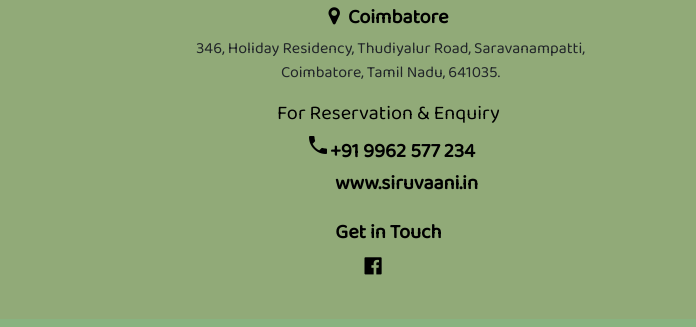
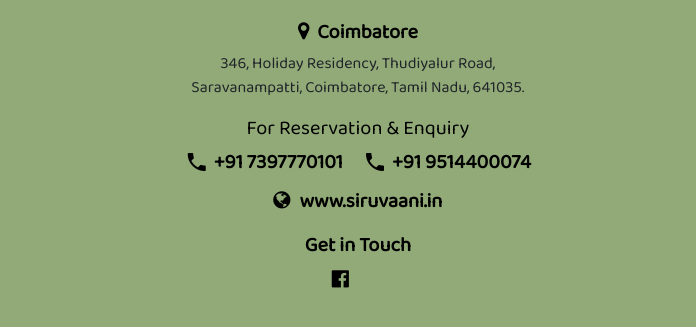
Before and after one commit to Arun-Python-code/restaurants-web-, a plain HTML site: page index.html in a window 1280 px wide. Shown: the part 5737-6064 px from the top of the page, 584-1280 px from the left. Drawn offline with nearby package versions, Linux system fonts and the light colour scheme; some icons are missing.

Commit message:
srivanni last update6

```diff
--- a/index.html
+++ b/index.html
@@ -633,7 +633,8 @@
               </div>
               <div class="col-md-6" style="padding-top: 1%">
                 <div style="text-align: center">
-                  <div class="map-response" style="text-align: center">
+                  <!-- Google Map -->
+                  <div class="map-response">
                     <iframe
                       src="https://www.google.com/maps/embed?pb=!1m18!1m12!1m3!1d3915.452703454831!2d76.99593537499847!3d11.079598989088243!2m3!1f0!2f0!3f0!3m2!1i1024!2i768!4f13.1!3m3!1m2!1s0x3ba8f7789b5437a1%3A0x8a40be9dcbf276d5!2sSiruvaani!5e0!3m2!1sen!2sin!4v1754370687338!5m2!1sen!2sin"
                       width="100%"
@@ -644,59 +645,89 @@
                       referrerpolicy="no-referrer-when-downgrade"
                     ></iframe>
                   </div>
-                  <div class="contact-details">
+
+                  <!-- Contact Details -->
+                  <div
+                    class="contact-details"
+                    style="padding-top: 15px; padding-left: 20%"
+                  >
+                    <h5 style="color: #000; font-weight: bold">
+                      <i class="fa fa-map-marker"></i>&nbsp; Coimbatore
+                    </h5>
+                    <p>
+                      346, Holiday Residency, Thudiyalur Road,<br />
+                      Saravanampatti, Coimbatore, Tamil Nadu, 641035.
+                    </p>
+
+                    <h5 style="color: #000; font-weight: normal">
+                      For Reservation &amp; Enquiry
+                    </h5>
+
+                    <!-- Phone Numbers -->
                     <h5
-                      class="text-center"
-                      style="color: #000; font-weight: bold"
+                      style="
+                        display: flex;
+                        justify-content: center;
+                        gap: 20px;
+                        flex-wrap: wrap;
+                        margin-top: 10px;
+                      "
                     >
-                      <i class="fa fa-map-marker"></i>&nbsp; Coimbatore&nbsp;
+                      <div
+                        style="
+                          display: flex;
+                          align-items: center;
+                          gap: 5px;
+                          color: #000;
+                          font-weight: bold;
+                        "
+                      >
+                        <i class="material-icons">phone</i>
+                        <a
+                          href="tel:+917397770101"
+                          style="text-decoration: none; color: inherit"
+                          >+91 7397770101</a
+                        >
+                      </div>
+                      <div
+                        style="
+                          display: flex;
+                          align-items: center;
+                          gap: 5px;
+                          color: #000;
+                          font-weight: bold;
+                        "
+                      >
+                        <i class="material-icons">phone</i>
+                        <a
+                          href="tel:+919514400074"
+                          style="text-decoration: none; color: inherit"
+                          >+91 9514400074</a
+                        >
+                      </div>
                     </h5>
-                    <p class="text-center">
-                      346, Holiday Residency, Thudiyalur Road, Saravanampatti,
-                      Coimbatore, Tamil Nadu, 641035.
-                    </p>
-                    <h5 class="text-center" style="color: #000">
-                      <span style="font-weight: normal !important"
-                        >For Reservation &amp; Enquiry&nbsp;</span
+
+                    <!-- Website Link -->
+                    <h5 style="margin-top: 15px">
+                      <a
+                        href="https://www.siruvaani.in/"
+                        target="_blank"
+                        style="
+                          text-decoration: none;
+                          color: #000;
+                          font-weight: bold;
+                        "
                       >
+                        <i class="fa fa-globe" style="margin-right: 5px"></i>
+                        www.siruvaani.in
+                      </a>
                     </h5>
+
+                    <!-- Social Media -->
                     <h5
-                      class="text-center"
-                      style="color: #000; font-weight: bold"
+                      style="color: #000; font-weight: bold; margin-top: 20px"
                     >
-                      <a
-                        href="tel:++919962577234"
-                        style="text-decoration: none; color: #000"
-                        ><i class="material-icons" style="color: #000">phone</i
-                        >+91 9962 577 234</a
-                      >
-                    </h5>
-                    <a
-                      href="https://www.siruvaani.in/"
-                      style="text-decoration: none"
-                    >
-                      <h5
-                        class="text-center"
-                        style="color: #000; font-weight: bold"
-                      >
-                        <svg
-                          xmlns="http://www.w3.org/2000/svg"
-                          viewBox="0 0 512 512"
-                          width="1em"
-                          height="1em"
-                          fill="currentColor"
-                        >
-                          <!--! Font Awesome Free 6.1.1 by @fontawesome - https://fontawesome.com License - https://fontawesome.com/license/free (Icons: CC BY 4.0, Fonts: SIL OFL 1.1, Code: MIT License) Copyright 2022 Fonticons, Inc. -->
-                        </svg>
-                        &nbsp; www.siruvaani.in
-                      </h5>
-                    </a>
-
-                    <h5
-                      class="text-center"
-                      style="color: #000; font-weight: bold; padding-top: 17px"
-                    >
-                      Get in Touch&nbsp;
+                      Get in Touch
                     </h5>
                     <h5
                       class="text-center"
```
